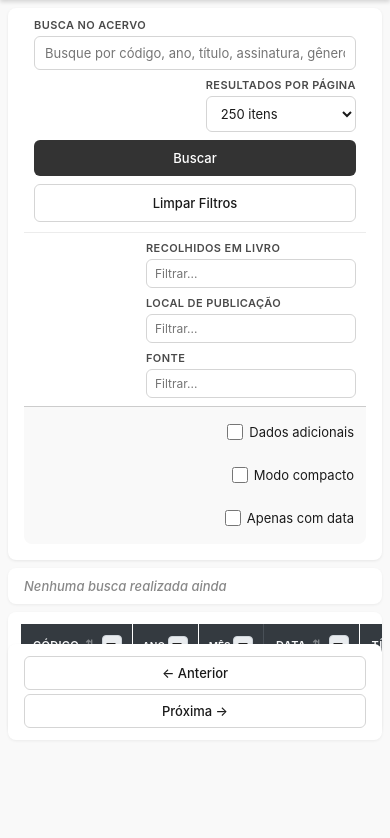
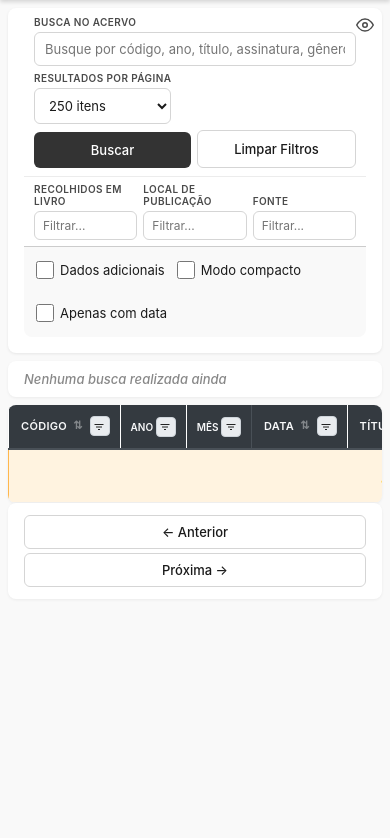
Before and after one commit to jacques-santos/Projeto-Machado-de-Assis, a Django app: page / in a window 390 px wide. Shown: the part 104-942 px from the top of the page. After the commit the page ends 691 px from the top, so only its background shows below. Run offline with Django 5.2, Linux system fonts and the light colour scheme; parts of the project's set-up code (start-up, migrations or seed data) failed here and were passed over.

Commit message:
feat: add toggle functionality for search toolbar and improve search term highlighting

```diff
--- a/static/css/catalog.css
+++ b/static/css/catalog.css
@@ -11,7 +11,7 @@ body {
 
 /* ===== TOOLBAR & SEARCH ===== */
 .page {
-  padding: 8px;
+  padding: 8px 8px 0px 8px;
   max-width: 100%;
   margin: 0 auto;
   width: 100%;
@@ -23,6 +23,71 @@ body {
   border-radius: 8px;
   margin-bottom: 8px;
   box-shadow: 0 1px 3px rgba(0,0,0,0.08);
+  position: relative;
+}
+
+/* Toggle toolbar button */
+.btn-toggle-toolbar {
+  position: absolute;
+  top: 4px;
+  right: 4px;
+  z-index: 2;
+  background: none;
+  border: none;
+  padding: 4px;
+  cursor: pointer;
+  color: var(--text-secondary);
+  display: flex;
+  align-items: center;
+  transition: color 0.2s;
+}
+
+.btn-toggle-toolbar:hover {
+  color: var(--primary-color);
+}
+
+.toggle-toolbar-icon--closed {
+  display: none;
+}
+
+.toolbar.toolbar--collapsed .toggle-toolbar-icon--open {
+  display: none;
+}
+
+.toolbar.toolbar--collapsed .toggle-toolbar-icon--closed {
+  display: block;
+}
+
+/* Collapsed label */
+.toolbar__collapsed-label {
+  display: none;
+  padding: 10px 16px;
+  font-size: 13px;
+  color: var(--text-secondary);
+  font-style: italic;
+}
+
+.toolbar.toolbar--collapsed .toolbar__collapsed-label {
+  display: block;
+}
+
+.toolbar__content {
+  overflow: hidden;
+  transition: max-height 0.3s ease, opacity 0.2s ease;
+  max-height: 500px;
+  opacity: 1;
+}
+
+.toolbar.toolbar--collapsed .toolbar__content {
+  max-height: 0;
+  opacity: 0;
+  pointer-events: none;
+}
+
+.toolbar.toolbar--collapsed {
+  padding-bottom: 0;
+  margin-bottom: 8px;
+  min-height: 36px;
 }
 
 .toolbar__row {
@@ -182,7 +247,12 @@ button {
   cursor: pointer;
   width: 16px;
   height: 16px;
+  margin: 0;
+  flex-shrink: 0;
   accent-color: var(--primary-color);
+  -webkit-appearance: checkbox;
+  -moz-appearance: checkbox;
+  appearance: checkbox;
   transition: all 0.2s;
 }
 
@@ -1179,7 +1249,7 @@ button {
 /* ===== RESPONSIVE ===== */
 @media (max-width: 1024px) {
   .page {
-    padding: 8px;
+    padding: 8px 8px 0px 8px;
   }
 
   .toolbar {
@@ -1199,7 +1269,7 @@ button {
 
 @media (max-width: 768px) {
   .page {
-    padding: 8px;
+    padding: 8px 8px 0px 8px;
     max-width: 100%;
   }
 
@@ -1208,32 +1278,34 @@ button {
   }
 
   .toolbar__row {
-    padding: 12px;
-    flex-direction: column;
-    gap: 10px;
-  }
-
-  .toolbar__row:last-child {
-    padding: 10px 12px;
-  }
-
-  .toolbar__row--filters {
     padding: 10px 12px;
     flex-direction: row;
     flex-wrap: wrap;
     gap: 8px;
+    align-items: flex-end;
+  }
+
+  .toolbar__row:last-child {
+    padding: 8px 12px;
+  }
+
+  .toolbar__row--filters {
+    padding: 8px 12px;
+    flex-direction: row;
+    flex-wrap: wrap;
+    gap: 6px;
   }
 
   .toolbar__row--filters .field--sm {
-    flex: 1 1 calc(50% - 4px);
-    min-width: 0;
+    flex: 1 1 calc(33.33% - 4px);
+    min-width: 80px;
   }
 
   .toolbar__row--compact {
     flex-direction: row;
     flex-wrap: wrap;
     padding: 8px 12px;
-    gap: 12px;
+    gap: 6px 16px;
   }
 
   .toolbar__actions {
@@ -1249,13 +1321,17 @@ button {
   }
 
   .field--grow {
-    min-width: auto;
-    width: 100%;
+    min-width: 0;
+    flex: 1 1 100%;
   }
 
   .field input,
   .field select {
     width: 100%;
+  }
+
+  .field span {
+    font-size: 10px;
   }
 
   .results-table {
@@ -1321,7 +1397,20 @@ button {
   }
 
   .toggle {
-    font-size: 13px;
+    font-size: 12px;
+    gap: 6px;
+  }
+
+  .toggle input[type="checkbox"] {
+    width: 16px;
+    height: 16px;
+    min-width: 16px;
+    min-height: 16px;
+    flex-shrink: 0;
+    margin: 0;
+    -webkit-appearance: checkbox;
+    -moz-appearance: checkbox;
+    appearance: checkbox;
   }
 
   .sort-btn {
@@ -1860,7 +1949,6 @@ body {
   color: #f8f9fa; /* quase branco */
   vertical-align: middle;
   padding: 10px;
-  display: table-cell;
   height: 44px;
 }
 
@@ -2066,6 +2154,23 @@ a:focus-visible,
   color: var(--wcag-text-secondary);
 }
 
+/* Modal detail labels: use a neutral tone across all themes */
+.detail-label {
+  color: var(--text-muted, #666);
+}
+
+[data-theme="principal"] .detail-label {
+  color: #666666;
+}
+
+[data-theme="light"] .detail-label {
+  color: #666666;
+}
+
+[data-theme="dark"] .detail-label {
+  color: #aaaaaa;
+}
+
 .text-muted {
   color: var(--wcag-text-muted);
 }
@@ -2167,36 +2272,53 @@ a:not(.btn):not([role="tab"]):not(.navbtn):visited {
 
 @media (max-width: 480px) {
   .page {
-    padding: 8px;
+    padding: 8px 8px 0px 8px;
   }
 
   .toolbar__row {
-    padding: 10px;
-    flex-direction: column;
-    gap: 8px;
+    padding: 8px 10px;
+    flex-direction: row;
+    flex-wrap: wrap;
+    gap: 6px;
+    align-items: flex-end;
   }
 
   .toolbar__row--filters {
-    padding: 8px 10px;
+    padding: 6px 10px;
+    gap: 6px;
   }
 
   .toolbar__row--filters .field--sm {
-    flex: 1 1 100%;
+    flex: 1 1 calc(33.33% - 4px);
+    min-width: 70px;
   }
 
   .toolbar__row--compact {
-    padding: 8px 10px;
-    gap: 10px;
+    padding: 6px 10px;
+    gap: 4px 14px;
   }
 
   .toolbar__actions {
-    flex-direction: column;
+    width: 100%;
+    flex-direction: row;
+    gap: 6px;
   }
 
   .toolbar__actions button {
-    width: 100%;
+    flex: 1;
     padding: 10px 14px;
     font-size: 13px;
+  }
+
+  .toggle input[type="checkbox"] {
+    width: 18px;
+    height: 18px;
+    min-width: 18px;
+    min-height: 18px;
+    margin: 0;
+    -webkit-appearance: checkbox;
+    -moz-appearance: checkbox;
+    appearance: checkbox;
   }
 
   .results-table {
@@ -2358,25 +2480,7 @@ a:not(.btn):not([role="tab"]):not(.navbtn):visited {
 
 /* Book theme (default) WCAG values — already set in :root */
 
-/* ===== MOBILE: HIDE LESS IMPORTANT COLUMNS ===== */
-@media (max-width: 768px) {
-  .col-mes,
-  .col-data,
-  .col-instancia,
-  .col-midia {
-    display: none;
-  }
-}
-
-@media (max-width: 480px) {
-  .col-mes,
-  .col-data,
-  .col-instancia,
-  .col-midia,
-  .col-assinatura {
-    display: none;
-  }
-}
+/* ===== MOBILE: ALL COLUMNS VISIBLE (horizontal scroll) ===== */
 
 /* ===== SEARCH HIGHLIGHT ===== */
 .results-table mark {
--- a/static/css/styles.css
+++ b/static/css/styles.css
@@ -1276,7 +1276,7 @@ a:hover {
   }
 
   .card {
-    padding: 0.75rem;
+    padding: 0;
   }
 
   .toolbar__row {
--- a/static/js/catalog.js
+++ b/static/js/catalog.js
@@ -263,6 +263,21 @@ function highlightSearch(escapedText) {
   const term = state.globalSearch.replace(/[.*+?^${}()|[\]\\]/g, '\\$&');
   const regex = new RegExp(`(${term})`, 'gi');
   return escapedText.replace(regex, '<mark>$1</mark>');
+}
+
+/**
+ * Destaca termos de busca em conteúdo HTML, aplicando <mark> apenas
+ * em partes de texto fora de tags HTML.
+ */
+function highlightSearchInHtml(html) {
+  if (!state.globalSearch || !html) return html;
+  const term = state.globalSearch.replace(/[.*+?^${}()|[\]\\]/g, '\\$&');
+  const regex = new RegExp(`(${term})`, 'gi');
+  // Split by HTML tags, highlight only text segments
+  return html.replace(/(<[^>]+>)|([^<]+)/g, (match, tag, text) => {
+    if (tag) return tag;
+    return text.replace(regex, '<mark>$1</mark>');
+  });
 }
 
 function formatMonth(month) {
@@ -724,7 +739,7 @@ function buildExtraDataRow(row) {
   const fieldsHtml = fields.map(f => `
     <div class="${f.full ? 'extra-field-full' : 'extra-field'}">
       <span class="extra-label">${f.label}</span>
-      <span class="extra-value">${f.html ? openLinksInNewTab(f.value) : safeText(stripHtmlAndDecode(f.value))}</span>
+      <span class="extra-value">${f.html ? highlightSearchInHtml(openLinksInNewTab(f.value)) : highlightSearch(safeText(stripHtmlAndDecode(f.value)))}</span>
     </div>
   `).join('');
 
@@ -1975,6 +1990,18 @@ function initializeEventListeners() {
   if (exportBtn) {
     exportBtn.addEventListener('click', exportCSV);
   }
+
+  // Toggle toolbar visibility
+  const toggleToolbarBtn = document.getElementById('toggle-toolbar');
+  if (toggleToolbarBtn) {
+    toggleToolbarBtn.addEventListener('click', () => {
+      const toolbar = toggleToolbarBtn.closest('.toolbar');
+      const collapsed = toolbar.classList.toggle('toolbar--collapsed');
+      toggleToolbarBtn.setAttribute('aria-expanded', String(!collapsed));
+      toggleToolbarBtn.title = collapsed ? 'Mostrar painel de busca' : 'Ocultar painel de busca';
+      toggleToolbarBtn.setAttribute('aria-label', toggleToolbarBtn.title);
+    });
+  }
 }
 
 // ===== COLUMN FILTER WIDGETS =====
--- a/templates/catalog/index.html
+++ b/templates/catalog/index.html
@@ -11,6 +11,12 @@
 
 <!-- TOOLBAR: Busca e Controles Principais -->
 <section class="toolbar" role="search" aria-label="Ferramentas de busca e filtros">
+  <button id="toggle-toolbar" type="button" class="btn-toggle-toolbar" title="Ocultar painel de busca" aria-label="Ocultar painel de busca" aria-expanded="true" aria-controls="toolbar-content">
+    <svg class="toggle-toolbar-icon toggle-toolbar-icon--open" width="18" height="18" viewBox="0 0 24 24" fill="none" stroke="currentColor" stroke-width="2" stroke-linecap="round" stroke-linejoin="round"><path d="M1 12s4-8 11-8 11 8 11 8-4 8-11 8-11-8-11-8z"/><circle cx="12" cy="12" r="3"/></svg>
+    <svg class="toggle-toolbar-icon toggle-toolbar-icon--closed" width="18" height="18" viewBox="0 0 24 24" fill="none" stroke="currentColor" stroke-width="2" stroke-linecap="round" stroke-linejoin="round"><path d="M17.94 17.94A10.07 10.07 0 0 1 12 20c-7 0-11-8-11-8a18.45 18.45 0 0 1 5.06-5.94M9.9 4.24A9.12 9.12 0 0 1 12 4c7 0 11 8 11 8a18.5 18.5 0 0 1-2.16 3.19m-6.72-1.07a3 3 0 1 1-4.24-4.24"/><line x1="1" y1="1" x2="23" y2="23"/></svg>
+  </button>
+  <span class="toolbar__collapsed-label">Painel de buscas oculto</span>
+  <div id="toolbar-content" class="toolbar__content">
   <!-- Linha 1: Busca Global e Itens por Página -->
   <div class="toolbar__row">
     <label class="field field--grow">
@@ -77,6 +83,7 @@
       <span>Apenas com data</span>
     </label>
 
+  </div>
   </div>
 </section>
 
```
